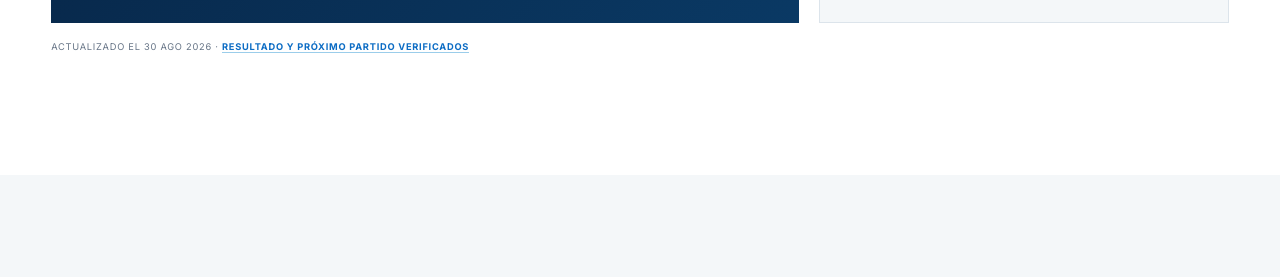
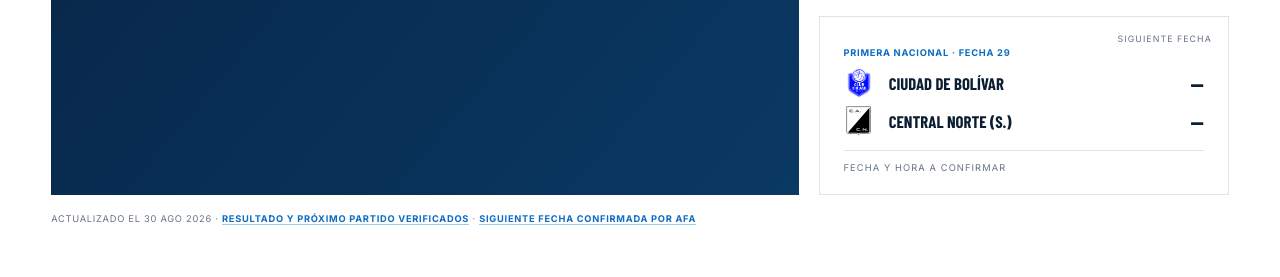
Before and after one commit to fix996/club-ciudad-bolivar-demo, a plain HTML site: page index.html in a window 1280 px wide. Shown: the part 1497-1774 px from the top of the page. Drawn offline with nearby package versions, Linux system fonts and the light colour scheme; a web font is replaced by a local one.

Commit message:
Add following Central Norte fixture

```diff
--- a/index.html
+++ b/index.html
@@ -110,9 +110,16 @@
             <div class="result-team"><img src="assets/teams/racing-cordoba.png" width="500" height="500" alt="Escudo de Racing de Córdoba"><strong>Racing (Córdoba)</strong><b>1</b></div>
             <time datetime="2026-08-23">23 AGO 2026</time>
           </article>
+          <article class="result-card upcoming">
+            <span class="result-status">Siguiente fecha</span>
+            <p>Primera Nacional · Fecha 29</p>
+            <div class="result-team"><img src="assets/teams/ciudad.png" width="500" height="500" alt="Escudo de Ciudad de Bolívar"><strong>Ciudad de Bolívar</strong><b>—</b></div>
+            <div class="result-team"><img src="assets/teams/central-norte.svg" width="623" height="735" alt="Escudo de Central Norte de Salta"><strong>Central Norte (S.)</strong><b>—</b></div>
+            <time>FECHA Y HORA A CONFIRMAR</time>
+          </article>
         </div>
       </div>
-      <p class="match-source reveal">Actualizado el 30 AGO 2026 · <a href="https://www.presentenoticias.com/noticias/2026/08/29/21482-agonico-triunfo-de-ciudad-de-bolivar-le-gano-a-defensores-de-belgrano-sobre-la-hora-y-escalo-al-7-puesto" target="_blank" rel="noopener">Resultado y próximo partido verificados</a></p>
+      <p class="match-source reveal">Actualizado el 30 AGO 2026 · <a href="https://www.presentenoticias.com/noticias/2026/08/29/21482-agonico-triunfo-de-ciudad-de-bolivar-le-gano-a-defensores-de-belgrano-sobre-la-hora-y-escalo-al-7-puesto" target="_blank" rel="noopener">Resultado y próximo partido verificados</a> · <a href="https://www.afa.com.ar/en/posts/primera-nacional-fixture-para-la-temporada-2026" target="_blank" rel="noopener">Siguiente fecha confirmada por AFA</a></p>
     </section>
 
     <section class="news section" id="actualidad" aria-labelledby="news-title">
--- a/styles.css
+++ b/styles.css
@@ -89,7 +89,7 @@ em { color: var(--sky); font-style: italic; }
 .versus { display: flex; flex-direction: column; align-items: center; }
 .versus b { font: italic 800 2.3rem var(--display); color: var(--sky); }
 .next-match .button { display: flex; width: fit-content; margin: 2rem auto 0; }
-.results { display: grid; grid-template-rows: 1fr 1fr; gap: 1.2rem; }
+.results { display: grid; grid-template-rows: repeat(3, 1fr); gap: 1.2rem; }
 .result-card { padding: 1.3rem 1.5rem; background: var(--paper); border: 1px solid var(--line); position: relative; }
 .result-card .result-status { position: absolute; right: 1rem; top: 1rem; font-size: .55rem; letter-spacing: .12em; text-transform: uppercase; color: var(--muted); }
 .result-card p { color: var(--blue); font-size: .58rem; font-weight: 700; letter-spacing: .08em; text-transform: uppercase; }
```
Also changed, not shown: assets/teams/central-norte.svg (added), 1 other file.
